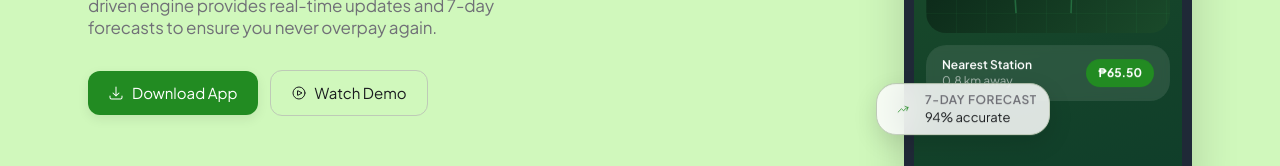
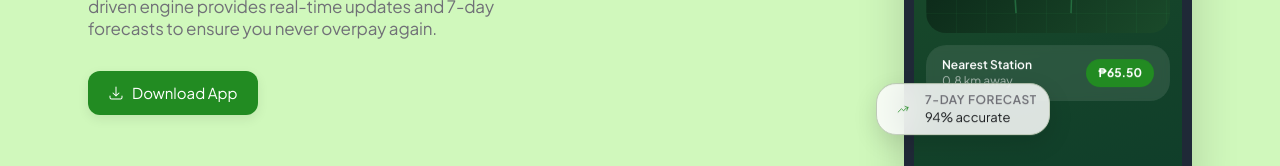
Before and after one commit to jianrexellcodriga/gashub-landing-page, a Next.js app: page / in a window 1280 px wide. Shown: the part 501-667 px from the top of the page. Built offline with nearby package versions, Linux system fonts and the light colour scheme; no server answers.

Commit message:
Update HeroSection.tsx

```diff
--- a/src/app/components/HeroSection.tsx
+++ b/src/app/components/HeroSection.tsx
@@ -45,14 +45,6 @@ export default function HeroSection() {
                 />
                 Download App
               </a>
-
-              <Link
-                href="#"
-                className="inline-flex items-center gap-2 border border-foreground/20 text-foreground px-5 py-3 rounded-md font-semibold text-body-sm hover:bg-white/20 transition-colors focus:outline-none focus-visible:ring-2 focus-visible:ring-primary min-h-[44px]"
-              >
-                <Icon name="PlayCircleIcon" size={16} className="text-foreground" />
-                Watch Demo
-              </Link>
             </div>
           </div>
 
```
